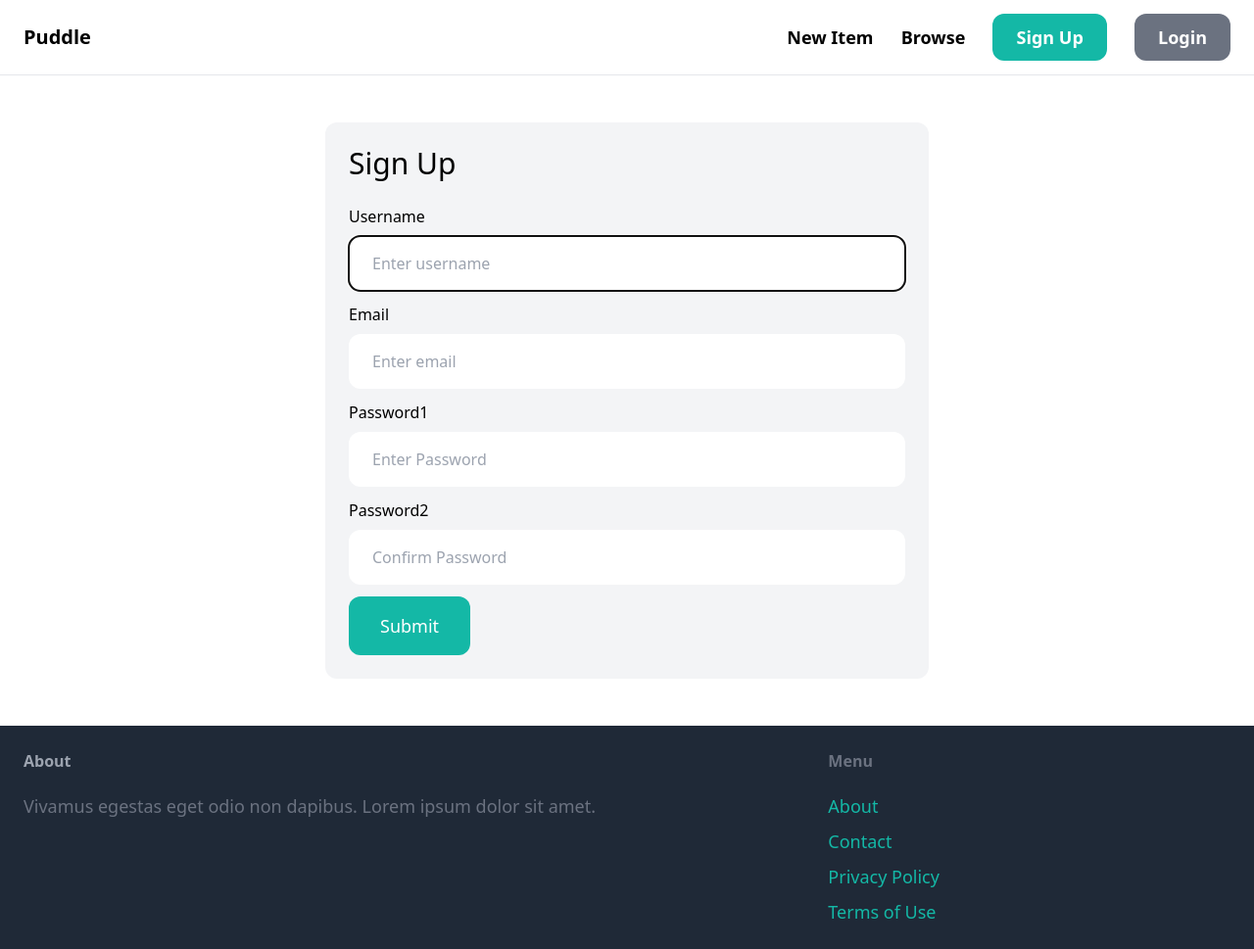
After one commit to jj-one/puddle-base, a Django app: page /signup/ in a window 1280 px wide. The commit adds this page. Shown: the whole page at 98% size. Run offline with Django 4.2, Linux system fonts and the light colour scheme; some libraries are stand-ins or nearby versions.

Commit message:
Created Signup form and enabled signup
Customized Signup form fields in the model itself

Refactored urls in main project folder in order
to use include to include all urls
partaining to core

```diff
--- /dev/null
+++ b/core/forms.py
@@ -0,0 +1,26 @@
+from django import forms
+from django.contrib.auth.forms import UserCreationForm
+from django.contrib.auth.models import User
+
+class SignupForm(UserCreationForm):
+
+  username = forms.CharField(widget=forms.TextInput(attrs={
+    "placeholder": "Enter username",
+    "class": "w-full py-4 px-6 rounded-xl",
+  }))
+  email = forms.CharField(widget=forms.EmailInput(attrs={
+    "placeholder": "Enter email",
+    "class": "w-full py-4 px-6 rounded-xl",
+  }))
+  password1 = forms.CharField(widget=forms.PasswordInput(attrs={
+    "placeholder": "Enter Password",
+    "class": "w-full py-4 px-6 rounded-xl",
+  }))
+  password2 = forms.CharField(widget=forms.PasswordInput(attrs={
+    "placeholder": "Confirm Password",
+    "class": "w-full py-4 px-6 rounded-xl",
+  }))
+
+  class Meta:
+    model = User
+    fields = ('username', 'email', 'password1', 'password2')
--- a/core/templates/core/base.html
+++ b/core/templates/core/base.html
@@ -15,7 +15,8 @@
       <a href="#" class="text-lg font-semibold hover:text-gray-500">New Item</a>
       <a href="#" class="text-lg font-semibold hover:text-gray-500">Browse</a>
 
-      <a href="#" class="px-6 py-3 text-lg font-semibold bg-teal-500 text-white rounded-xl hover:bg-teal-700">Sign Up</a>
+      <a href="{% url 'core:signup' %}"
+        class="px-6 py-3 text-lg font-semibold bg-teal-500 text-white rounded-xl hover:bg-teal-700">Sign Up</a>
       <a href="#" class="px-6 py-3 text-lg font-semibold bg-gray-500 text-white rounded-xl hover:bg-gray-700">Login</a>
     </div>
   </nav>
@@ -35,7 +36,7 @@
 
       <ul class="space-y-2">
         <li><a href="#" class="text-lg text-teal-500 hover:text-teal-700">About</a></li>
-        <li><a href="{% url 'contact' %}" class="text-lg text-teal-500 hover:text-teal-700">Contact</a></li>
+        <li><a href="{% url 'core:contact' %}" class="text-lg text-teal-500 hover:text-teal-700">Contact</a></li>
         <li><a href="#" class="text-lg text-teal-500 hover:text-teal-700">Privacy Policy</a></li>
         <li><a href="#" class="text-lg text-teal-500 hover:text-teal-700">Terms of Use</a></li>
       </ul>
--- /dev/null
+++ b/core/templates/core/signup.html
@@ -0,0 +1,29 @@
+{% extends 'core/base.html' %}
+
+{% block document_name %}Sign Up{% endblock %}
+
+{% block content %}
+  <div class="w-1/2 my-6 mx-auto p-6 bg-gray-100 rounded-xl">
+    <h1 class="mb-6 text-3xl">Sign Up</h1>
+
+    <form action="" method="POST">
+      {% csrf_token %}
+
+      {{form.non_field_errors}}
+
+      {% for field in form %}
+        <div class="mb-3">
+          {% if field.errors %}
+            {{field.errors}}
+          {% endif %}
+          <label for="{{field.name}}" class="inline-block mb-2">{{field.label}}</label><br>
+          {{field}}
+        </div>
+      {% endfor %}
+
+      <button class="py-4 px-8 text-lg bg-teal-500 hover:bg-teal-700 rounded-xl text-white">
+        Submit
+      </button>
+    </form>
+  </div>
+{% endblock %}
--- /dev/null
+++ b/core/urls.py
@@ -0,0 +1,10 @@
+from django.urls import path
+from . import views
+
+app_name = "core"
+
+urlpatterns = [
+  path('', views.index, name="index"),
+  path('contact/', views.contact, name="contact"),
+  path('signup/', views.signup, name="signup"),
+]
--- a/core/views.py
+++ b/core/views.py
@@ -1,5 +1,6 @@
-from django.shortcuts import render
+from django.shortcuts import render, redirect
 from item.models import Category, Item
+from .forms import SignupForm
 
 # Create your views here.
 def index(request):
@@ -11,3 +12,14 @@ def index(request):
 def contact(request):
   context = {}
   return render(request, 'core/contact.html', context)
+
+def signup(request):
+  if request.method == "POST":
+    form = SignupForm(request.POST)
+    if form.is_valid():
+      form.save()
+      redirect("core:login")
+  else:
+    form = SignupForm()
+  context = {"form": form}
+  return render(request, 'core/signup.html', context)
--- a/item/views.py
+++ b/item/views.py
@@ -5,7 +5,7 @@ from .models import Item
 def detail(request, pk):
   item = get_object_or_404(Item, id=pk)
   try:
-    related_items = Item.objects.filter(category=item.category).exclude(id=item.id, is_sold=True)[:3]
+    related_items = Item.objects.filter(category=item.category, is_sold=False).exclude(id=item.id)[:3]
   except Exception as _:
     context = {"item": item}
     return render(request, 'item/detail.html', context)
--- a/puddle/urls.py
+++ b/puddle/urls.py
@@ -16,13 +16,11 @@ Including another URLconf
 """
 from django.contrib import admin
 from django.urls import path, include
-from core.views import index, contact
 from django.conf import settings
 from django.conf.urls.static import static
 
 urlpatterns = [
-    path('', index, name="index"),
-    path('contact/', contact, name="contact"),
+    path('', include('core.urls')),
     path('items/', include('item.urls')),
     path('admin/', admin.site.urls),
 ]
```
